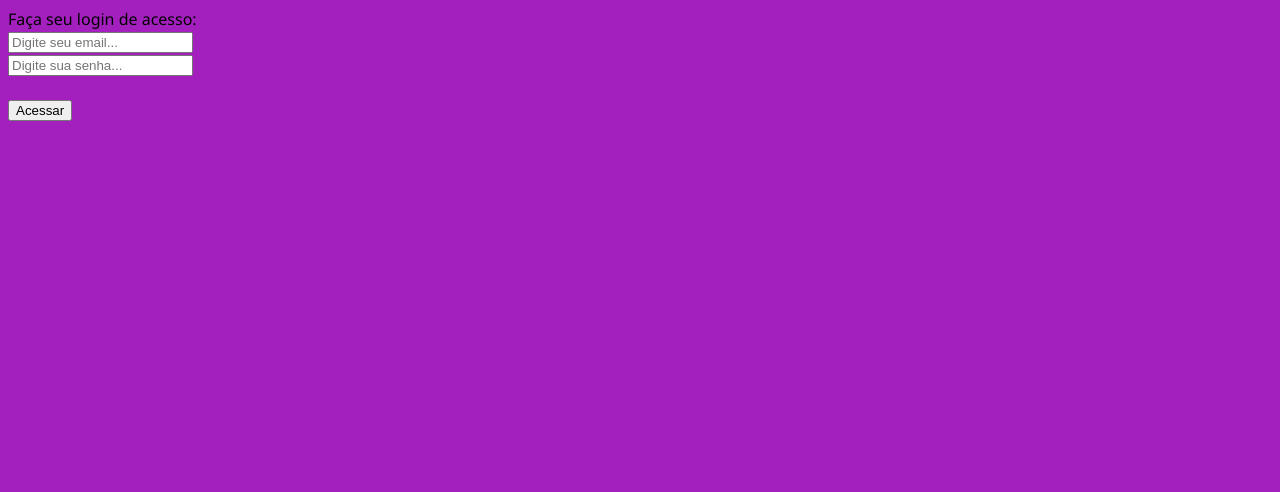
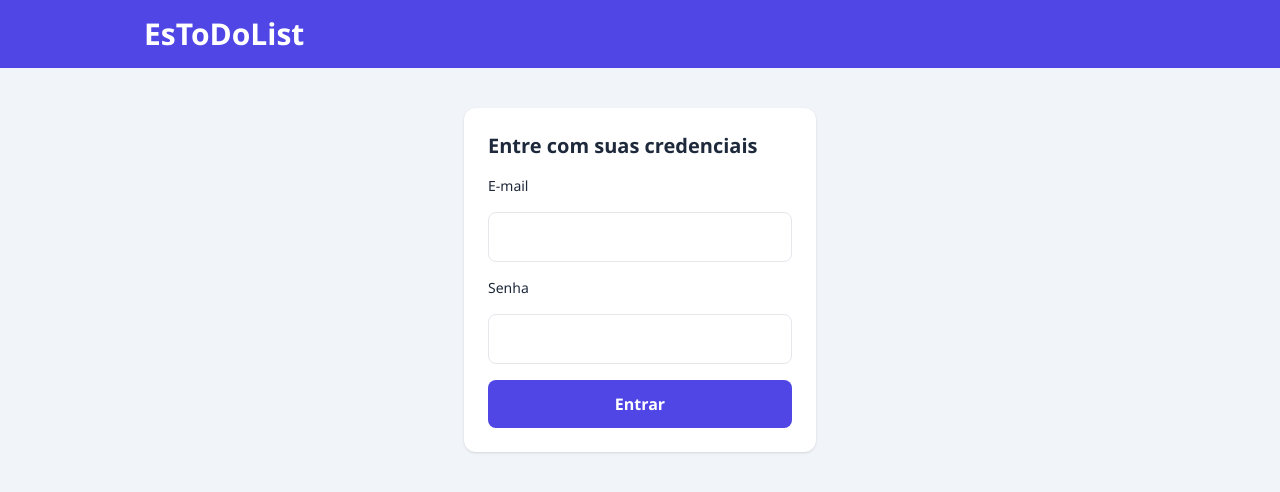
Before and after one commit to rebecamaciel21/estodolist_web, a Flask app: page /login in a window 1280 px wide. Shown: the top 492 px of the page. Run offline with Flask 3, Linux system fonts and the light colour scheme; some libraries are stand-ins or nearby versions.

Commit message:
Feat: Refatorar template de login para uso de herança e melhorar a estrutura

```diff
--- a/templates/login.html
+++ b/templates/login.html
@@ -1,24 +1,31 @@
-<!DOCTYPE html>
-<html lang="pt-br">
-<head>
-    <meta charset="UTF-8">
-    <meta name="viewport" content="width=device-width, initial-scale=1.0">
-    <link rel="stylesheet" href="{{url_for('static', filename='style.css')}}">
-    <title> Login - EsToDoList </title>
-</head>
-<body>
+{% extends "base.html" %}
+{% block title %}Login | EsToDoList{% endblock %}
 
-    <form method="post" action="/login">
-        <label>Faça seu login de acesso: </label>
-        {% if msgerro %}
-           <p>{{ msgerro }}</p>
-        {% endif %}
-        <br>
-        <input type="email" name="email" placeholder="Digite seu email..." required>
-        <br>
-        <input type="password" name="senha" placeholder="Digite sua senha..." required>
-        <br><br>
-        <button type="submit">Acessar</button>
+{% block content %}
+  <main class="max-w-sm mx-auto px-4 py-10">
+    <form action="/login" method="post"
+          class="bg-white rounded-xl shadow p-6 space-y-4">
+      <h2 class="text-xl font-bold">Entre com suas credenciais</h2>
+
+      {% if msgerro %}
+        <p class="bg-red-100 text-red-700 rounded-lg px-3 py-2">{{ msgerro }}</p>
+      {% endif %}
+
+      <label for="email" class="block text-sm font-medium">E-mail</label>
+      <input type="email" id="email" name="email" required
+        class="w-full border rounded-lg px-3 py-3
+               focus:outline-none focus:ring-2 focus:ring-indigo-400">
+
+      <label for="senha" class="block text-sm font-medium">Senha</label>
+      <input type="password" id="senha" name="senha" required
+        class="w-full border rounded-lg px-3 py-3
+               focus:outline-none focus:ring-2 focus:ring-indigo-400">
+
+      <button type="submit"
+        class="w-full bg-indigo-600 text-white rounded-lg
+               px-4 py-3 font-semibold hover:bg-indigo-700">
+        Entrar
+      </button>
     </form>
-</body>
-</html>
+  </main>
+{% endblock %}
```
